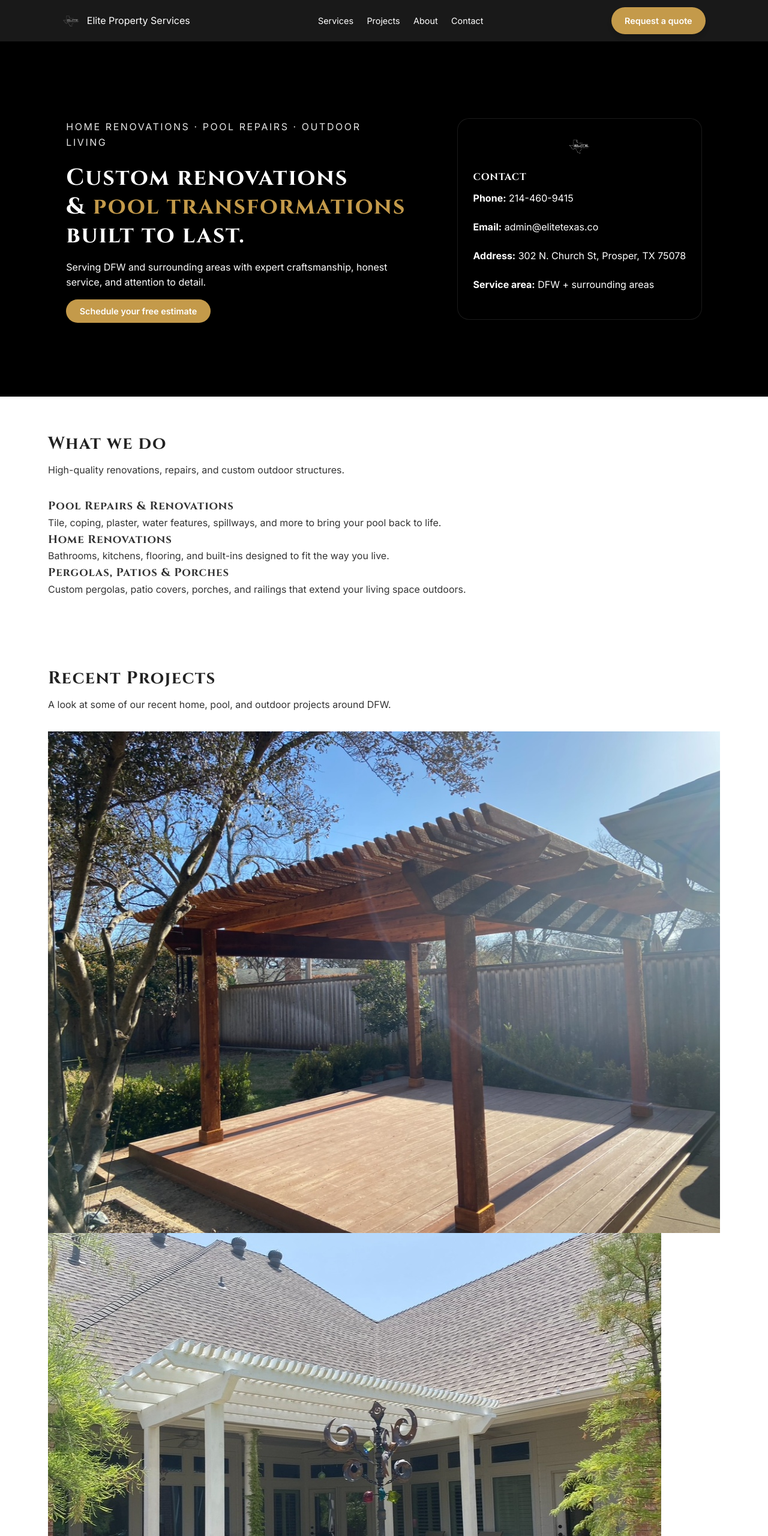
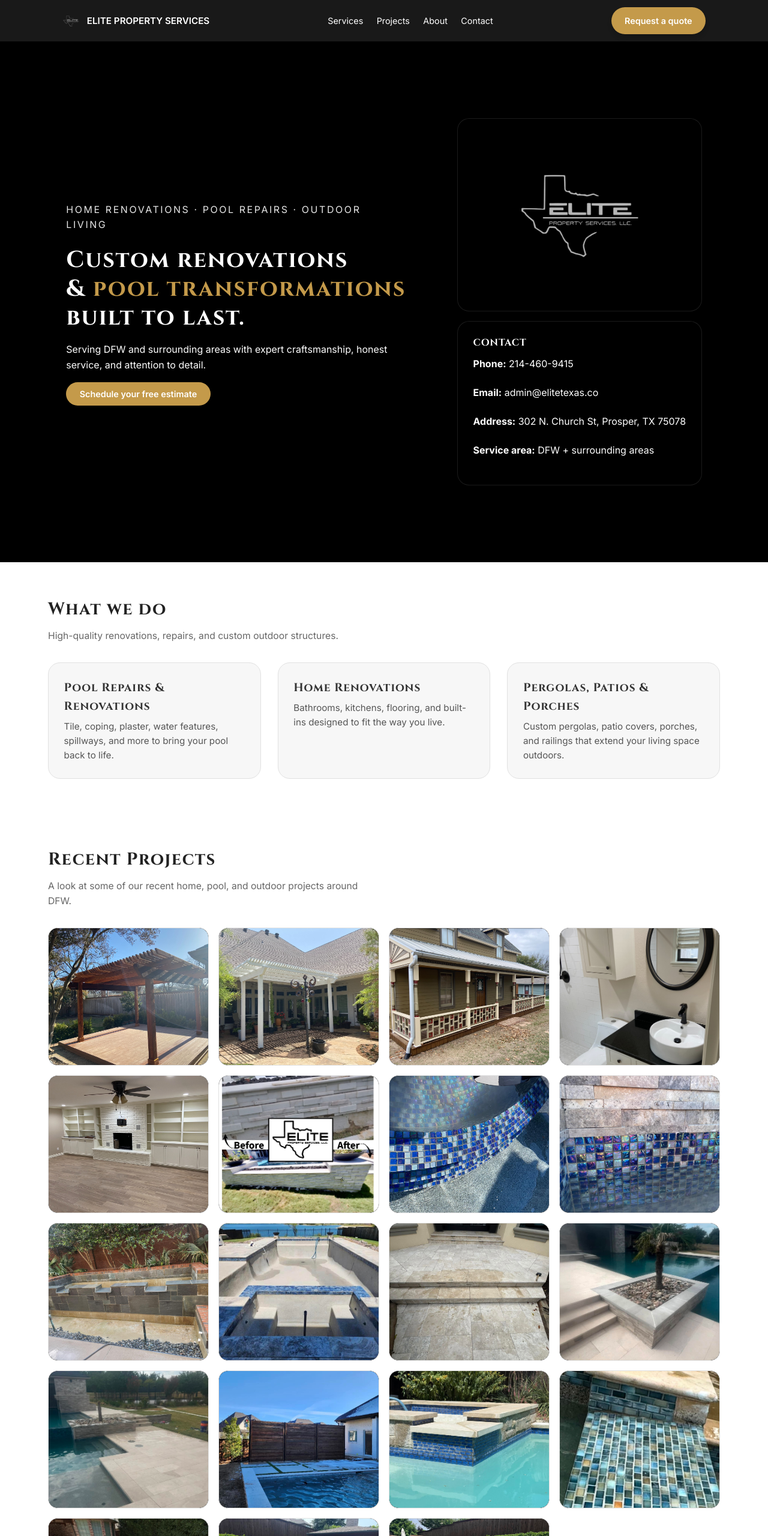
Before and after one commit to EliteTX/elite-property-services, a plain HTML site: page index.html in a window 1280 px wide. Shown: the top 2560 px of the page at 60% size. Drawn offline with Linux system fonts and the light colour scheme.

Commit message:
Update index.html
gallery correction - logo adjustments

```diff
--- a/index.html
+++ b/index.html
@@ -64,6 +64,19 @@
       display: flex;
       align-items: center;
       gap: 0.75rem;
+    }
+
+    .logo-wrap img {
+      height: 36px;
+      width: auto;
+      filter: grayscale(100%) brightness(75%);
+      opacity: 0.75;
+    }
+
+    .logo-text {
+      font-size: 0.95rem;
+      font-weight: 600;
+      text-transform: uppercase;
     }
 
     nav ul {
@@ -167,7 +180,32 @@
       font-size: 1rem;
     }
 
-    /* CONTACT BOX IN HERO */
+    /* RIGHT SIDE OF HERO (LOGO + CONTACT BOX) */
+    .hero-right {
+      display: flex;
+      flex-direction: column;
+      align-items: stretch;
+      gap: 1rem;
+    }
+
+    .hero-logo-panel {
+      background: rgba(0,0,0,0.7);
+      border-radius: 1.25rem;
+      border: 1px solid rgba(255,255,255,0.1);
+      padding: 1.4rem 1.6rem;
+      display: flex;
+      align-items: center;
+      justify-content: center;
+    }
+
+    .hero-logo-panel img {
+      width: 100%;
+      max-width: 220px;
+      height: auto;
+      filter: grayscale(100%) brightness(80%);
+      opacity: 0.9;
+    }
+
     .hero-card {
       background: rgba(0,0,0,0.7);
       padding: 1.4rem 1.6rem;
@@ -182,7 +220,7 @@
       text-transform: uppercase;
     }
 
-    /* SECTIONS */
+    /* GENERIC SECTIONS */
     section {
       padding: 3.5rem 1.5rem;
     }
@@ -202,6 +240,70 @@
       margin-bottom: 0.5rem;
     }
 
+    .section-heading p {
+      font-size: 0.98rem;
+      color: #666;
+      max-width: 34rem;
+    }
+
+    /* SERVICES */
+    .services-grid {
+      display: grid;
+      grid-template-columns: repeat(auto-fit, minmax(250px,1fr));
+      gap: 1.75rem;
+    }
+
+    .service-card {
+      background: var(--light);
+      padding: 1.6rem;
+      border-radius: 1.25rem;
+      border: 1px solid #e1e1e1;
+    }
+
+    .service-card h3 {
+      font-size: 1.2rem;
+      margin-bottom: 0.4rem;
+    }
+
+    .service-card p {
+      font-size: 0.95rem;
+      color: #555;
+    }
+
+    /* GALLERY */
+    .gallery-grid {
+      display: grid;
+      grid-template-columns: repeat(auto-fit, minmax(260px,1fr));
+      gap: 1rem;
+    }
+
+    .gallery-item {
+      border-radius: 1rem;
+      overflow: hidden;
+      border: 1px solid #e1e1e1;
+      background: #000;
+      max-height: 230px;          /* smaller tiles */
+    }
+
+    .gallery-item img {
+      width: 100%;
+      height: 230px;              /* fixed height for consistency & smaller look */
+      object-fit: cover;
+      transition: 0.3s;
+    }
+
+    .gallery-item:hover img {
+      transform: scale(1.03);
+      opacity: 0.92;
+    }
+
+    /* ABOUT */
+    #about p {
+      font-size: 0.98rem;
+      color: #555;
+      max-width: 42rem;
+    }
+
     /* CONTACT SECTION */
     #contact {
       background: #111;
@@ -212,6 +314,10 @@
       color: var(--accent);
     }
 
+    #contact .section-heading p {
+      color: #ddd;
+    }
+
     .contact-layout {
       display: grid;
       grid-template-columns: minmax(0, 3fr) minmax(0, 2fr);
@@ -219,7 +325,38 @@
       align-items: flex-start;
     }
 
-    /* FOOTER */
+    .contact-layout p {
+      font-size: 0.95rem;
+    }
+
+    .contact-box {
+      background: #1a1a1a;
+      border-radius: 1.25rem;
+      padding: 1.6rem 1.7rem;
+      border: 1px solid #2a2a2a;
+    }
+
+    .contact-box label {
+      display: block;
+      margin-bottom: 0.15rem;
+      font-size: 0.8rem;
+      text-transform: uppercase;
+      letter-spacing: 0.12em;
+    }
+
+    .contact-box input,
+    .contact-box textarea {
+      width: 100%;
+      padding: 0.55rem 0.7rem;
+      border-radius: 0.6rem;
+      border: 1px solid #3a3a3a;
+      background: #111;
+      color: #fff;
+      font-family: "Inter", sans-serif;
+      font-size: 0.9rem;
+      margin-bottom: 0.8rem;
+    }
+
     footer {
       background: #050505;
       border-top: 1px solid #222;
@@ -229,15 +366,19 @@
       font-size: 0.82rem;
     }
 
+    /* RESPONSIVE */
     @media (max-width: 900px) {
       .hero-inner {
         grid-template-columns: 1fr;
       }
-      .hero-card {
+      .hero-right {
         margin-top: 1.5rem;
       }
       nav ul {
         display: none;
+      }
+      .contact-layout {
+        grid-template-columns: 1fr;
       }
     }
   </style>
@@ -249,9 +390,7 @@
 <header>
   <div class="nav-inner">
     <div class="logo-wrap">
-      <img src="logo transparent bakground.png"
-           alt="Elite Property Services logo"
-           style="height:36px; width:auto; filter:grayscale(100%) brightness(75%); opacity:0.75;">
+      <img src="logo transparent bakground.png" alt="Elite Property Services logo">
       <div class="logo-text">Elite Property Services</div>
     </div>
 
@@ -272,6 +411,7 @@
 <section class="hero">
   <div class="hero-inner">
 
+    <!-- LEFT SIDE TEXT -->
     <div>
       <p class="hero-tag">Home Renovations · Pool Repairs · Outdoor Living</p>
       <h1>
@@ -283,17 +423,21 @@
       <a href="#contact" class="btn-primary">Schedule your free estimate</a>
     </div>
 
+    <!-- RIGHT SIDE: LOGO ABOVE CONTACT BOX -->
+    <div class="hero-right">
+      <div class="hero-logo-panel">
+        <img src="logo transparent bakground.png"
+             alt="Elite Property Services logo">
+      </div>
+
       <aside class="hero-card">
-      <img src="logo transparent bakground.png"
-           alt="Elite Property Services logo"
-           style="height:46px; width:auto; display:block; margin:0 auto 1rem; filter:grayscale(100%) brightness(80%); opacity:0.9;">
-
         <h3>Contact</h3>
         <p><strong>Phone:</strong> 214-460-9415</p>
         <p><strong>Email:</strong> admin@elitetexas.co</p>
         <p><strong>Address:</strong> 302 N. Church St, Prosper, TX 75078</p>
         <p><strong>Service area:</strong> DFW + surrounding areas</p>
       </aside>
+    </div>
 
   </div>
 </section>
@@ -337,27 +481,25 @@
     </div>
 
     <div class="gallery-grid">
-
-      <figure class="gallery-item"><img src="IMG_1772.jpg"></figure>
-      <figure class="gallery-item"><img src="IMG_1776a.jpg"></figure>
-      <figure class="gallery-item"><img src="IMG_1781.jpg"></figure>
-      <figure class="gallery-item"><img src="IMG_1799.jpg"></figure>
-      <figure class="gallery-item"><img src="IMG_1802.jpg"></figure>
-      <figure class="gallery-item"><img src="veneer repair COMPLETED.jpg"></figure>
-      <figure class="gallery-item"><img src="calcium clean AFTER1.jpg"></figure>
-      <figure class="gallery-item"><img src="calcium clean AFTER2.jpg"></figure>
-      <figure class="gallery-item"><img src="fountain repair AFTER.jpg"></figure>
-      <figure class="gallery-item"><img src="lake tile redo AFTER.jpg"></figure>
-      <figure class="gallery-item"><img src="paver step repair AFTER.jpg"></figure>
-      <figure class="gallery-item"><img src="planter coping repair AFTER1.jpg"></figure>
-      <figure class="gallery-item"><img src="planter coping repair AFTER2.jpg"></figure>
-      <figure class="gallery-item"><img src="screen fence AFTER.jpg"></figure>
-      <figure class="gallery-item"><img src="spa spillway redo AFTER.jpg"></figure>
-      <figure class="gallery-item"><img src="spillway repair AFTER.jpg"></figure>
-      <figure class="gallery-item"><img src="tile redo AFTER.jpg"></figure>
-      <figure class="gallery-item"><img src="tile redo2 AFTER.jpg"></figure>
-      <figure class="gallery-item"><img src="tile redo2 AFTER2.jpg"></figure>
-
+      <figure class="gallery-item"><img src="IMG_1772.jpg" alt=""></figure>
+      <figure class="gallery-item"><img src="IMG_1776a.jpg" alt=""></figure>
+      <figure class="gallery-item"><img src="IMG_1781.jpg" alt=""></figure>
+      <figure class="gallery-item"><img src="IMG_1799.jpg" alt=""></figure>
+      <figure class="gallery-item"><img src="IMG_1802.jpg" alt=""></figure>
+      <figure class="gallery-item"><img src="veneer repair COMPLETED.jpg" alt=""></figure>
+      <figure class="gallery-item"><img src="calcium clean AFTER1.jpg" alt=""></figure>
+      <figure class="gallery-item"><img src="calcium clean AFTER2.jpg" alt=""></figure>
+      <figure class="gallery-item"><img src="fountain repair AFTER.jpg" alt=""></figure>
+      <figure class="gallery-item"><img src="lake tile redo AFTER.jpg" alt=""></figure>
+      <figure class="gallery-item"><img src="paver step repair AFTER.jpg" alt=""></figure>
+      <figure class="gallery-item"><img src="planter coping repair AFTER1.jpg" alt=""></figure>
+      <figure class="gallery-item"><img src="planter coping repair AFTER2.jpg" alt=""></figure>
+      <figure class="gallery-item"><img src="screen fence AFTER.jpg" alt=""></figure>
+      <figure class="gallery-item"><img src="spa spillway redo AFTER.jpg" alt=""></figure>
+      <figure class="gallery-item"><img src="spillway repair AFTER.jpg" alt=""></figure>
+      <figure class="gallery-item"><img src="tile redo AFTER.jpg" alt=""></figure>
+      <figure class="gallery-item"><img src="tile redo2 AFTER.jpg" alt=""></figure>
+      <figure class="gallery-item"><img src="tile redo2 AFTER2.jpg" alt=""></figure>
     </div>
 
   </div>
```
Lines whose indentation alone changed are shown as unchanged.
